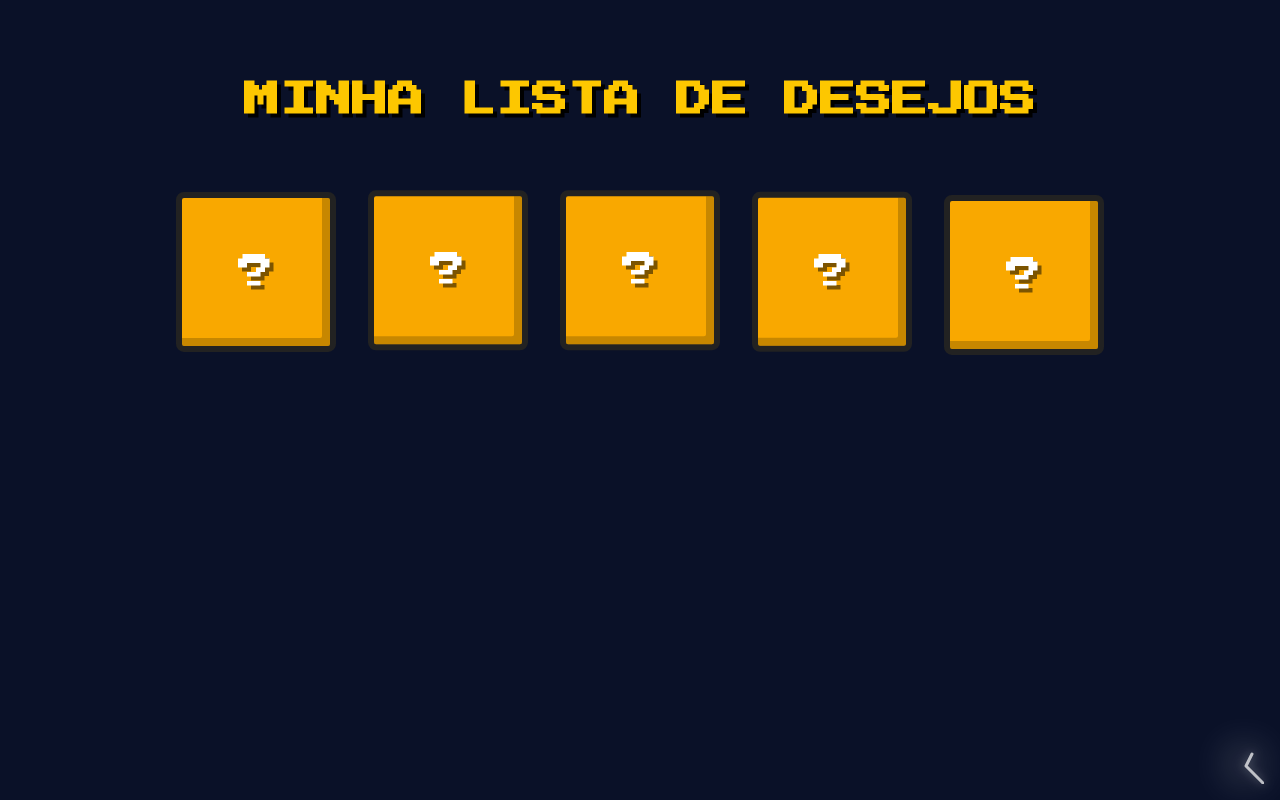
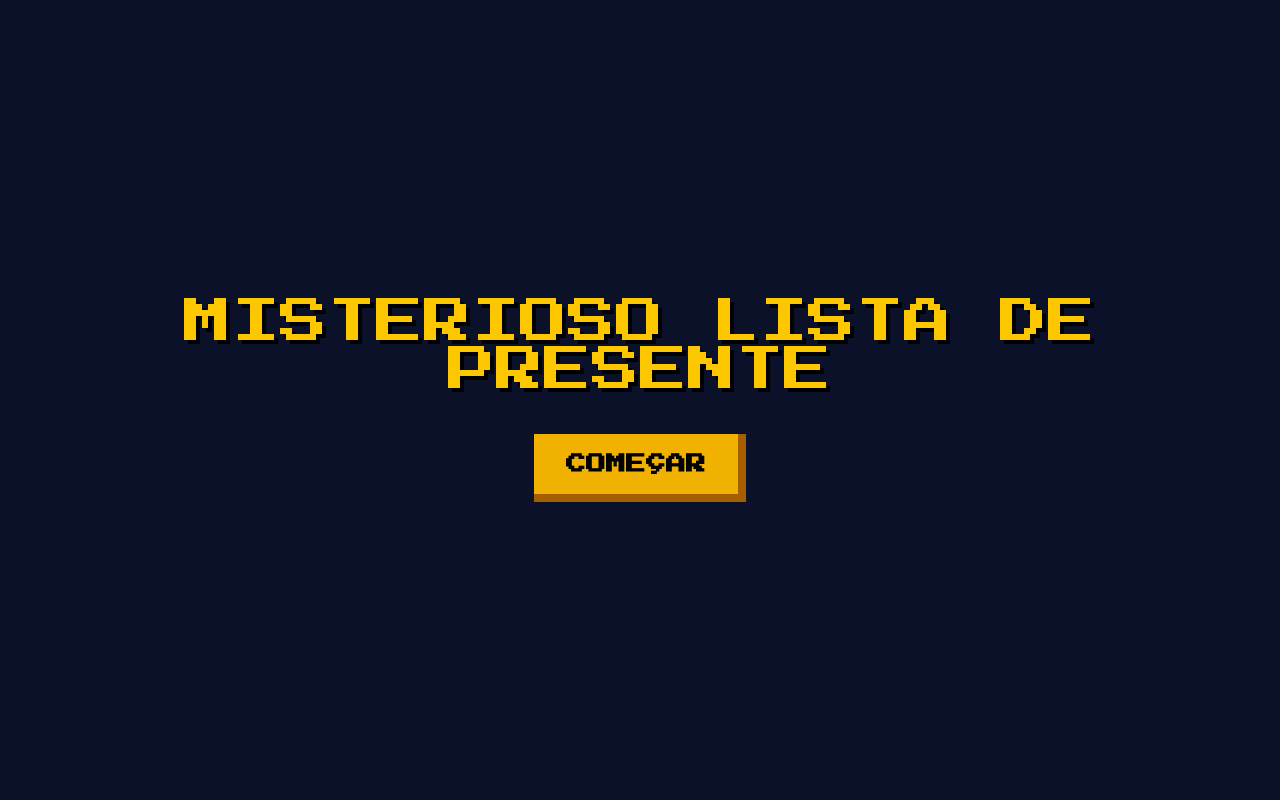
Before and after one commit to Rafatsu/lista-presente, a Next.js app: page / in a window 1280 px wide. Built offline with nearby package versions, Linux system fonts and the light colour scheme.

Commit message:
feat: adiciona soundtrack

```diff
--- a/app/page.tsx
+++ b/app/page.tsx
@@ -1,7 +1,7 @@
 'use client';
 
-import { useState } from 'react';
-import { motion, useAnimation } from 'framer-motion';
+import { useState, useEffect, useRef } from 'react';
+import { motion, useAnimation, AnimatePresence } from 'framer-motion';
 import { MysteryBox } from './components/MysteryBox';
 import { EasterEgg } from './components/EasterEgg';
 
@@ -22,17 +22,66 @@ const listaCara = [
 ];
 
 export default function Home() {
+  const [hasStarted, setHasStarted] = useState(false);
   const [items, setItems] = useState(listaNormal);
   const [isLuxury, setIsLuxury] = useState(false);
   const controls = useAnimation();
 
+  const normalAudioRef = useRef<HTMLAudioElement | null>(null);
+  const epicAudioRef = useRef<HTMLAudioElement | null>(null);
+
+  useEffect(() => {
+    normalAudioRef.current = new Audio('/sounds/normalsoundtrack.mp3');
+    epicAudioRef.current = new Audio('/sounds/epicsoundtrack.mp3');
+
+    if (normalAudioRef.current && epicAudioRef.current) {
+      normalAudioRef.current.loop = true;
+      epicAudioRef.current.loop = true;
+      normalAudioRef.current.volume = 0.3;
+      epicAudioRef.current.volume = 0.3;
+    }
+
+    // Tenta tocar a música normal assim que o usuário interagir com a página
+    const startNormalMusic = () => {
+      if (!isLuxury && normalAudioRef.current) {
+        normalAudioRef.current.play().catch(() => {});
+        // Remove o listener após o primeiro play para não rodar de novo
+        window.removeEventListener('click', startNormalMusic);
+      }
+    };
+
+    window.addEventListener('click', startNormalMusic);
+
+    return () => {
+      normalAudioRef.current?.pause();
+      epicAudioRef.current?.pause();
+      window.removeEventListener('click', startNormalMusic);
+    };
+  }, []);
+
+  useEffect(() => {
+    if (isLuxury) {
+      // Para a normal e toca a épica
+      normalAudioRef.current?.pause();
+      epicAudioRef.current?.play().catch(() => {});
+    } else {
+      // Se por algum motivo voltar ao normal, inverte
+      epicAudioRef.current?.pause();
+      normalAudioRef.current?.play().catch(() => {});
+    }
+  }, [isLuxury]);
+
+  const handleStart = () => {
+    setHasStarted(true);
+    // O play aqui funciona porque o handleStart é disparado por um clique real
+    normalAudioRef.current?.play().catch(() => {});
+  };
+
   const handleUnlock = () => {
     setIsLuxury(true);
     setItems(listaCara);
-    // Opcional: tocar um som de vidro quebrando aqui
   };
 
-  // Função que será chamada a cada clique na rachadura
   const triggerShake = async () => {
     await controls.start({
       x: [-4, 4, -4, 4, 0],
@@ -42,14 +91,53 @@ export default function Home() {
   };
 
 return (
-    // O motion.main agora é controlado pelo 'controls'
     <motion.main
       animate={controls}
-      className={`flex min-h-screen flex-col items-center justify-start pt-20 transition-colors duration-1000 ${isLuxury ? 'bg-black' : 'bg-[#0a1128]'} text-white font-[family-name:var(--font-pixel)]`}
+      className={`flex min-h-screen w-full overflow-hidden flex-col items-center justify-center transition-colors duration-1000 ${
+        isLuxury ? 'bg-black' : 'bg-[#0a1128]'
+      } text-white font-[family-name:var(--font-pixel)]`}
     >
+      <AnimatePresence>
+        {!hasStarted ? (
+          // TELA INICIAL COM BOTÃO
+          <motion.div
+            key="start-screen"
+            initial={{ opacity: 0 }}
+            animate={{ opacity: 1 }}
+            exit={{ opacity: 0, scale: 1.5, filter: "blur(10px)" }}
+            className="flex flex-col items-center gap-10"
+          >
+            <h1 className="text-3xl md:text-5xl text-yellow-400 text-center drop-shadow-[4px_4px_0px_rgba(0,0,0,1)] uppercase">
+              Misterioso Lista de Presente
+            </h1>
+            <button
+              onClick={handleStart}
+              className="px-8 py-4 bg-yellow-500 border-b-8 border-r-8 border-yellow-700 hover:bg-yellow-400 active:border-b-2 active:border-r-2 active:translate-y-1 transition-all text-black font-bold text-xl uppercase"
+            >
+              Começar
+            </button>
+          </motion.div>
+        ) : (
+          // CONTEÚDO DO JOGO
+          <motion.div
+            key="game-content"
+            initial={{ opacity: 0, y: 50 }}
+            animate={{ opacity: 1, y: 0 }}
+            className="flex flex-col items-center w-full"
+          >
+            <AnimatePresence>
+              {isLuxury && (
+                <motion.div
+                  initial={{ opacity: 1 }}
+                  animate={{ opacity: 0 }}
+                  transition={{ duration: 1.5 }}
+                  className="fixed inset-0 bg-white z-[110] pointer-events-none"
+                />
+              )}
+            </AnimatePresence>
 
             <h1 className={`text-2xl md:text-4xl font-bold mb-20 text-center drop-shadow-[4px_4px_0px_rgba(0,0,0,1)] uppercase transition-colors ${isLuxury ? 'text-red-600' : 'text-yellow-400'}`}>
-        {isLuxury ? 'Lista de Elite' : 'Minha Lista de Desejos'}
+              {isLuxury ? 'Lista de Presentes Plus' : 'Lista de Presentes'}
             </h1>
 
             <div className="flex flex-wrap justify-center gap-8 px-10 max-w-6xl">
@@ -60,8 +148,10 @@ export default function Home() {
               ))}
             </div>
 
-      {/* Passamos a função de tremor para o componente EasterEgg */}
             <EasterEgg onUnlock={handleUnlock} onShake={triggerShake} />
+          </motion.div>
+        )}
+      </AnimatePresence>
     </motion.main>
   );
 }
```
Also changed, not shown: 2 other files (tests, documents, lock files or other folders). Lines whose indentation alone changed are shown as unchanged.
